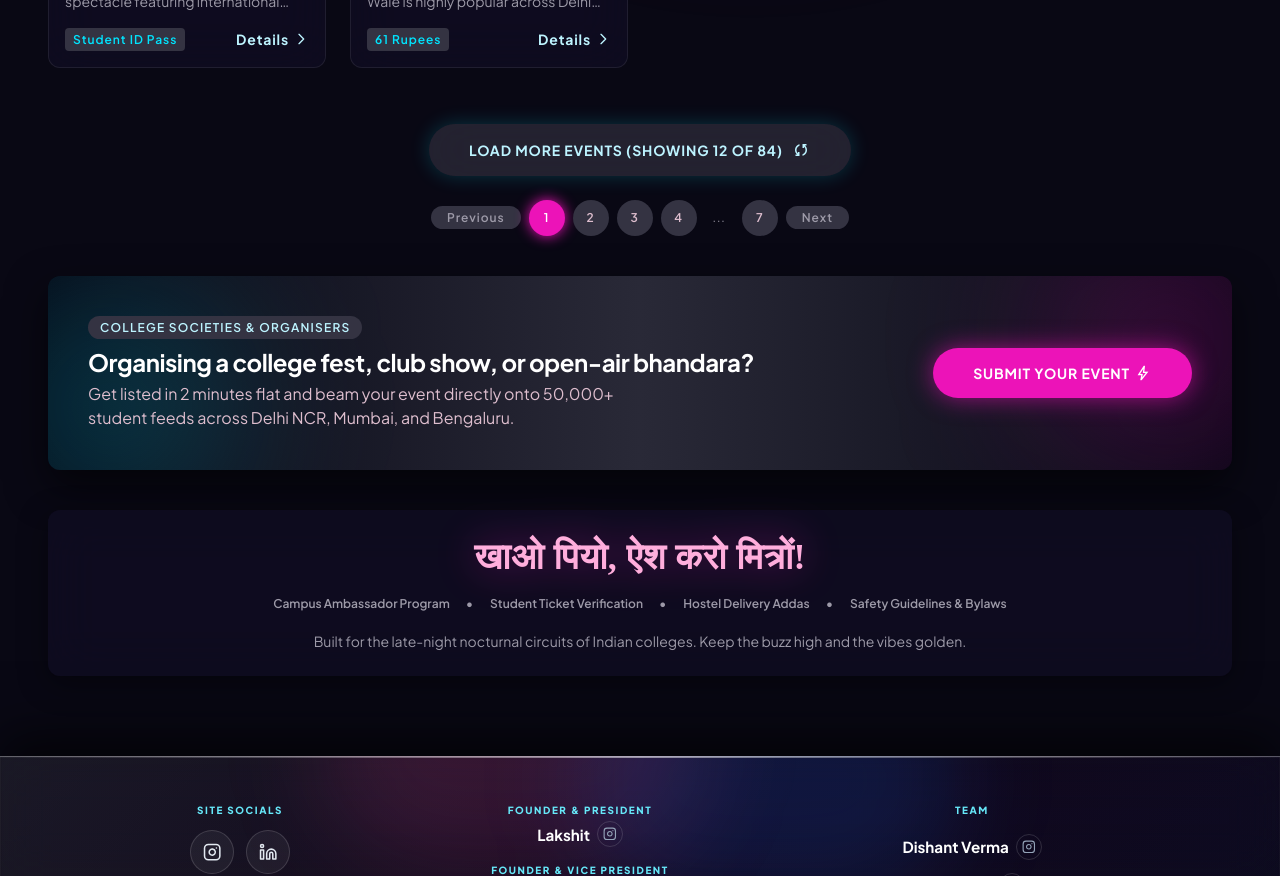
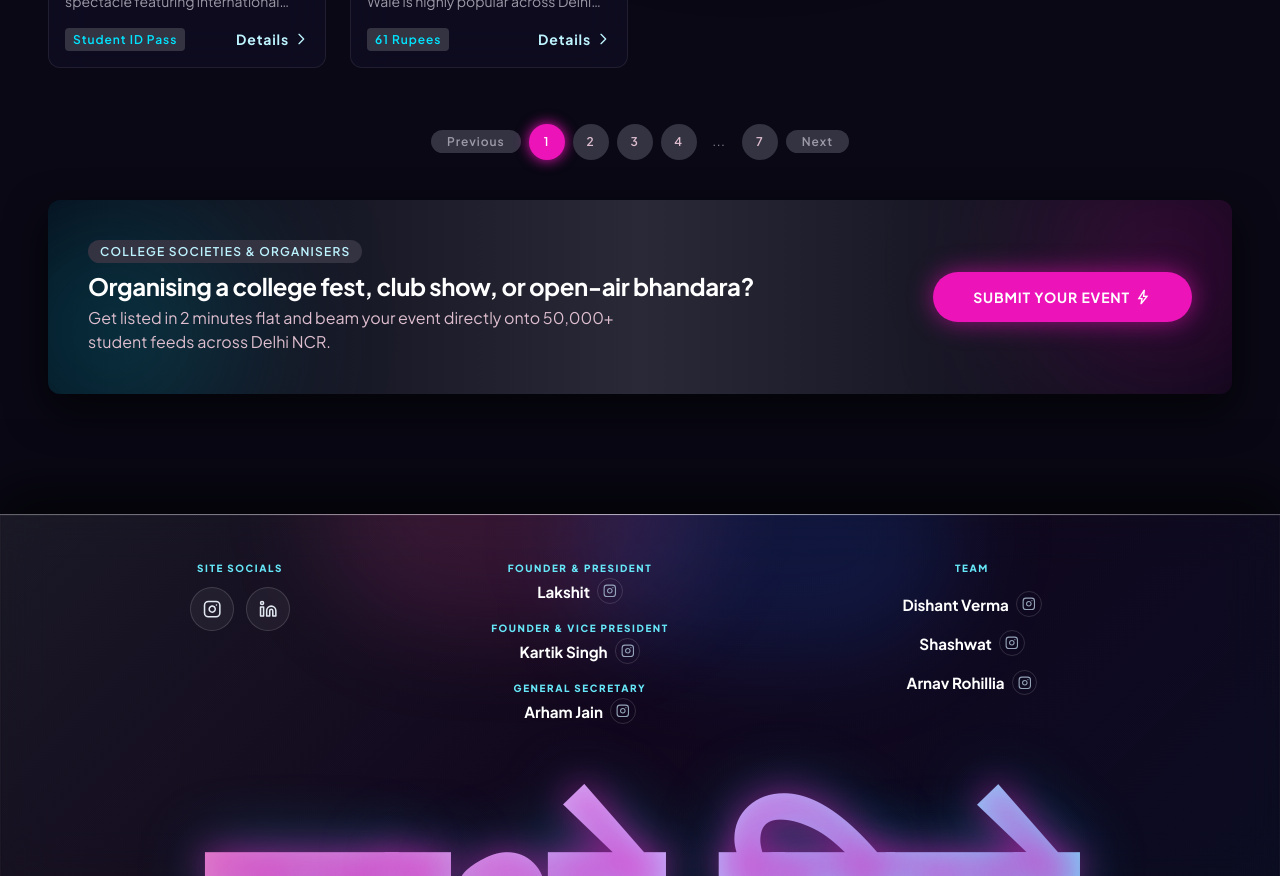
Before and after one commit to arham-data/Khao-Piyo, a React (Vite) app: page /events in a window 1280 px wide. Shown: the part 700-1576 px from the top of the page. Built offline with nearby package versions, Linux system fonts and the light colour scheme; a web font is replaced by a local one.

Commit message:
style: multiple styles improved

```diff
--- a/src/data/categories.js
+++ b/src/data/categories.js
@@ -15,7 +15,7 @@ export const categories = [
     emoji: '🎪',
     title: 'College Fests',
     description: 'Annual fests, cultural nights, battle of bands & pro-nites.',
-    cta: 'Explore 42 Fests',
+    cta: 'Explore Fests',
   },
   {
     id: 'concerts',
@@ -23,7 +23,7 @@ export const categories = [
     emoji: '🎸',
     title: 'Concerts & Music',
     description: 'EDM nights, indie rock tours, acoustic jams & campus gigs.',
-    cta: 'Explore 58 Shows',
+    cta: 'Explore Shows',
     comingSoon: true,
   },
   {
@@ -32,7 +32,7 @@ export const categories = [
     emoji: '🎤',
     title: 'Comedy Shows',
     description: 'Campus open-mics, trial shows & top comedian national tours.',
-    cta: 'Explore 29 Lineups',
+    cta: 'Explore Lineups',
     comingSoon: true,
   },
   {
@@ -41,7 +41,7 @@ export const categories = [
     emoji: '💡',
     title: 'Workshops & Exhibitions',
     description: 'UI/UX hackathons, pottery, indie art labs & tech bootcamps.',
-    cta: 'Explore 35 Bootcamps',
+    cta: 'Explore Bootcamps',
     comingSoon: true,
   },
   {
@@ -50,7 +50,7 @@ export const categories = [
     emoji: '🍲',
     title: 'Bhandaras',
     description: 'Holy prasad feasts, Tuesday langar points & community food.',
-    cta: 'Explore 18 Locations',
+    cta: 'Explore Locations',
     comingSoon: true,
   },
   {
@@ -59,7 +59,7 @@ export const categories = [
     emoji: '🎭',
     title: 'Cultural Events',
     description: 'Street nukkad natak, Urdu poetry mushairas & folk festivals.',
-    cta: 'Explore 22 Gatherings',
+    cta: 'Explore Gatherings',
     comingSoon: true,
   },
   {
@@ -68,7 +68,7 @@ export const categories = [
     emoji: '🎉',
     title: 'Parties & Social',
     description: 'Fresher sundowners, rooftop trivia nights & hostel mixers.',
-    cta: 'Explore 44 Mixers',
+    cta: 'Explore Mixers',
     comingSoon: true,
   },
   {
@@ -77,6 +77,6 @@ export const categories = [
     emoji: '🚲',
     title: 'Local Experiences',
     description: 'Midnight heritage cycling walks, sunrise photo walks & stargazing.',
-    cta: 'Explore 19 Experiences',
+    cta: 'Explore Experiences',
   },
 ]
--- a/src/pages/AllEventsPage.jsx
+++ b/src/pages/AllEventsPage.jsx
@@ -66,7 +66,7 @@ function AllEventsPage() {
                   >
                     local_fire_department
                   </span>
-                  <span>340+ College Fests</span>
+                  <span>College Fests</span>
                 </div>
                 <div className="all-events-stat">
                   <span
@@ -84,7 +84,7 @@ function AllEventsPage() {
                   >
                     near_me
                   </span>
-                  <span>Live across 12 Cities</span>
+                  <span>Live across Delhi NCR</span>
                 </div>
               </div>
             </div>
@@ -101,13 +101,6 @@ function AllEventsPage() {
 
           {/* ==================== CONTROLS ==================== */}
           <div className="all-events-controls">
-            <button type="button" className="all-events-load-more">
-              <span>Load More Events (Showing 12 of 84)</span>
-              <span className="material-symbols-outlined" aria-hidden="true">
-                sync
-              </span>
-            </button>
-
             <div className="all-events-pagination">
               <button type="button" className="all-events-page-nav">
                 Previous
@@ -155,7 +148,7 @@ function AllEventsPage() {
                 </h2>
                 <p className="all-events-host-copy">
                   Get listed in 2 minutes flat and beam your event directly onto 50,000+
-                  student feeds across Delhi NCR, Mumbai, and Bengaluru.
+                  student feeds across Delhi NCR.
                 </p>
               </div>
 
@@ -170,35 +163,7 @@ function AllEventsPage() {
             </div>
           </section>
 
-          {/* ==================== SIGN-OFF CARD ==================== */}
-          <section className="all-events-signoff">
-            <p className="all-events-signoff-tagline" lang="hi">
-              खाओ पियो, ऐश करो मित्रों!
-            </p>
 
-            <div className="all-events-signoff-links">
-              <button type="button" className="all-events-signoff-link">
-                Campus Ambassador Program
-              </button>
-              <span aria-hidden="true">•</span>
-              <button type="button" className="all-events-signoff-link">
-                Student Ticket Verification
-              </button>
-              <span aria-hidden="true">•</span>
-              <button type="button" className="all-events-signoff-link">
-                Hostel Delivery Addas
-              </button>
-              <span aria-hidden="true">•</span>
-              <button type="button" className="all-events-signoff-link">
-                Safety Guidelines &amp; Bylaws
-              </button>
-            </div>
-
-            <p className="all-events-signoff-note">
-              Built for the late-night nocturnal circuits of Indian colleges. Keep the buzz
-              high and the vibes golden.
-            </p>
-          </section>
         </div>
       </main>
 
--- a/src/pages/HomePage.jsx
+++ b/src/pages/HomePage.jsx
@@ -1,5 +1,5 @@
 import { Link } from 'react-router-dom'
-import heroStage from '../assets/images/hero-stage.png'
+import heroStage from '../assets/images/events/fest.jpeg'
 import EventCard from '../components/EventCard'
 import Footer from '../components/Footer'
 import { categories } from '../data/categories'
@@ -38,7 +38,7 @@ function HomePage() {
               <span className="hero-badge-dot" aria-hidden="true" />
               <span>
                 <span aria-hidden="true">⚡ </span>
-                340+ College Fests, Concerts &amp; Bhandaras Happening This Week
+                Many College Fests, Concerts &amp; Bhandaras Happening This Week
               </span>
             </div>
 
@@ -263,7 +263,7 @@ function HomePage() {
 
             <div className="events-more">
               <Link className="events-more-link" to="/events">
-                <span>View All 84+ Events Happening AASPAAS</span>
+                <span>View All Events Happening Near You.</span>
                 <svg viewBox="0 0 24 24" fill="none" stroke="currentColor" aria-hidden="true">
                   <path
                     d="M14 5l7 7m0 0l-7 7m7-7H3"
```
